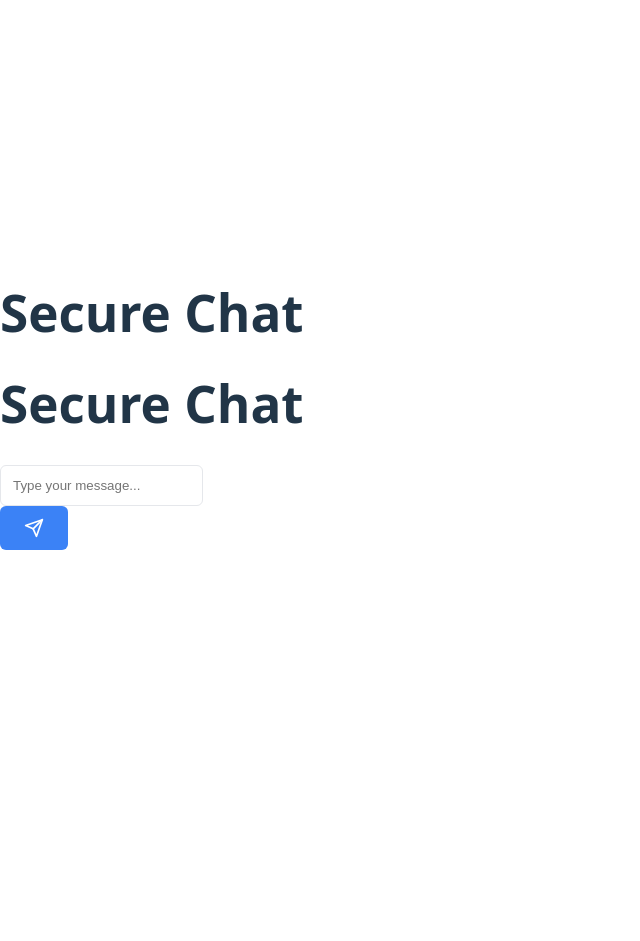
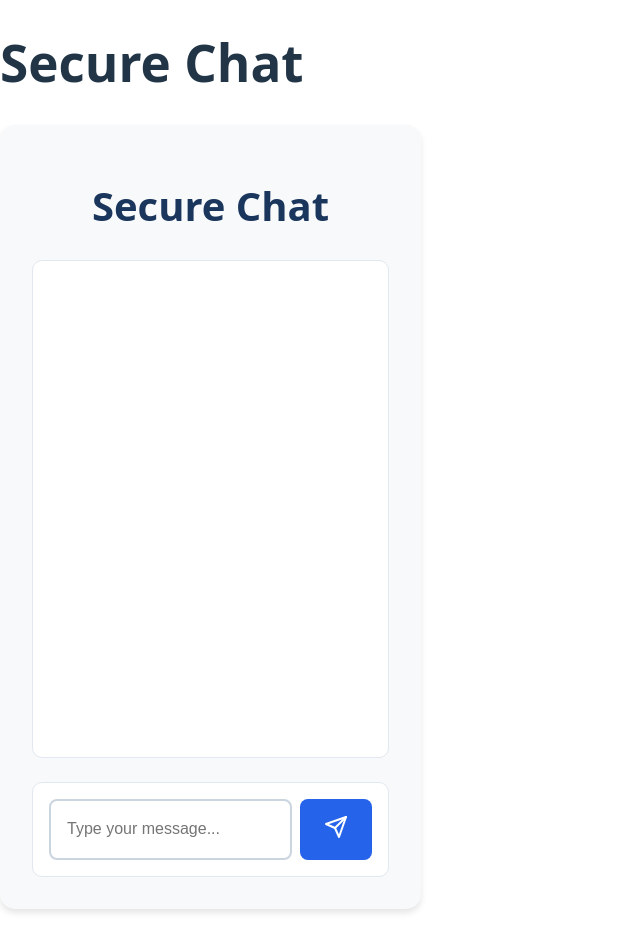
Before and after one commit to SaraLaouini1/chatbot, a React (Vite) app: page / in a window 1280 px wide. Shown: the whole page, without its empty margins (0-640 px from the left). Before the commit the page ends 800 px from the top, so only its background shows below. Built offline with nearby package versions, Linux system fonts and the light colour scheme.

Commit message:
Chat.css

```diff
--- a/src/components/Chat.css
+++ b/src/components/Chat.css
@@ -1,87 +1,148 @@
-.container {
-    max-width: 1200px;
+/* Main Container */
+.chat-container {
+  max-width: 1000px;
   margin: 2rem auto;
-    padding: 0 1rem;
+  padding: 2rem;
+  height: 90vh;
+  display: flex;
+  flex-direction: column;
+  background: #f8f9fa;
+  border-radius: 15px;
+  box-shadow: 0 4px 6px rgba(0, 0, 0, 0.1);
 }
 
-  .chat-window {
-    border: 1px solid #e5e7eb;
-    border-radius: 0.5rem;
-    overflow: hidden;
+.chat-title {
+  color: #1a365d;
+  text-align: center;
+  margin-bottom: 2rem;
+  font-size: 2.5rem;
 }
 
-  .message-container {
-    height: 60vh;
+/* Messages Area */
+.chat-messages {
+  flex: 1;
   overflow-y: auto;
   padding: 1rem;
-    background: #f9fafb;
+  background: white;
+  border-radius: 10px;
+  margin-bottom: 1.5rem;
+  border: 1px solid #e2e8f0;
 }
 
+/* Message Bubbles */
 .message {
-    margin: 0.5rem 0;
-    padding: 0.75rem 1rem;
-    border-radius: 1rem;
-    max-width: 80%;
-    word-break: break-word;
-    white-space: pre-wrap;
+  margin: 1rem 0;
+  max-width: 70%;
 }
 
-  .user {
-    background: #3b82f6;
-    color: white;
+.message-content {
+  padding: 1rem 1.5rem;
+  border-radius: 1.5rem;
+  word-break: break-word;
+  line-height: 1.5;
+}
+
+.user-message {
   margin-left: auto;
 }
 
-  .bot {
-    background: white;
-    border: 1px solid #e5e7eb;
+.user-message .message-content {
+  background: #2563eb;
+  color: white;
+  border-radius: 1.5rem 1.5rem 0 1.5rem;
+}
+
+.bot-message {
   margin-right: auto;
 }
 
-  .loading {
-    padding: 1rem;
-    text-align: center;
-    color: #6b7280;
+.bot-message .message-content {
+  background: #edf2f7;
+  color: #2d3748;
+  border-radius: 1.5rem 1.5rem 1.5rem 0;
 }
 
-  .error {
-    color: #ef4444;
+/* Input Area */
+.chat-input-form {
+  background: white;
   padding: 1rem;
-    text-align: center;
+  border-radius: 10px;
+  border: 1px solid #e2e8f0;
 }
 
-  .input-area {
+.input-wrapper {
   display: flex;
-    border-top: 1px solid #e5e7eb;
-    padding: 1rem;
-    background: white;
+  gap: 0.5rem;
 }
 
-  input {
+.chat-input {
   flex: 1;
-    padding: 0.75rem;
-    border: 1px solid #e5e7eb;
-    border-radius: 0.375rem;
-    margin-right: 0.5rem;
+  padding: 1rem;
+  border: 2px solid #cbd5e0;
+  border-radius: 8px;
+  font-size: 1rem;
 }
 
-  button {
-    padding: 0.75rem 1.5rem;
-    background: #3b82f6;
+.chat-input:focus {
+  outline: none;
+  border-color: #2563eb;
+}
+
+.send-button {
+  padding: 1rem 1.5rem;
+  background: #2563eb;
   color: white;
   border: none;
-    border-radius: 0.375rem;
+  border-radius: 8px;
   cursor: pointer;
-    display: flex;
-    align-items: center;
+  transition: background 0.2s;
 }
 
-  button:disabled {
+.send-button:hover {
+  background: #1d4ed8;
+}
+
+.send-button:disabled {
   background: #93c5fd;
   cursor: not-allowed;
 }
 
 .send-icon {
-    width: 1.25rem;
-    height: 1.25rem;
+  width: 1.5rem;
+  height: 1.5rem;
 }
+
+/* Loading Indicator */
+.loading-indicator {
+  display: flex;
+  align-items: center;
+  gap: 0.5rem;
+  color: #4a5568;
+  padding: 1rem;
+  justify-content: center;
+}
+
+.spinner {
+  width: 1.5rem;
+  height: 1.5rem;
+  border: 3px solid #e2e8f0;
+  border-top-color: #2563eb;
+  border-radius: 50%;
+  animation: spin 1s linear infinite;
+}
+
+@keyframes spin {
+  to { transform: rotate(360deg); }
+}
+
+/* Error Message */
+.error-message {
+  background: #fee2e2;
+  color: #dc2626;
+  padding: 1rem;
+  border-radius: 8px;
+  margin-bottom: 1rem;
+  display: flex;
+  align-items: center;
+  gap: 0.5rem;
+}
```
Lines whose indentation alone changed are shown as unchanged.
